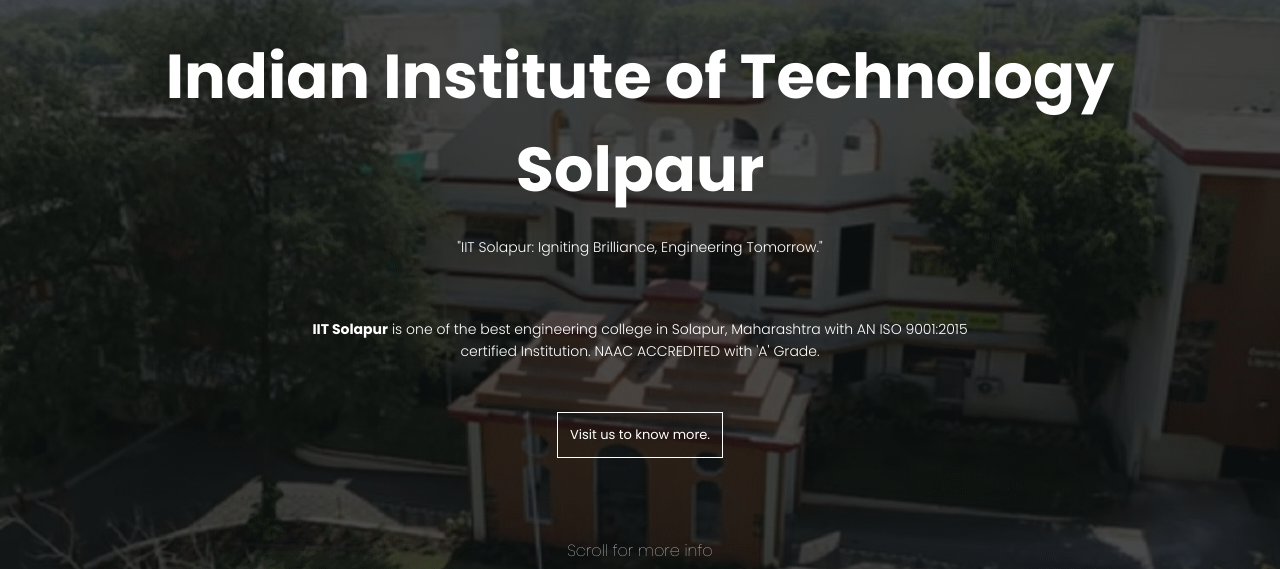
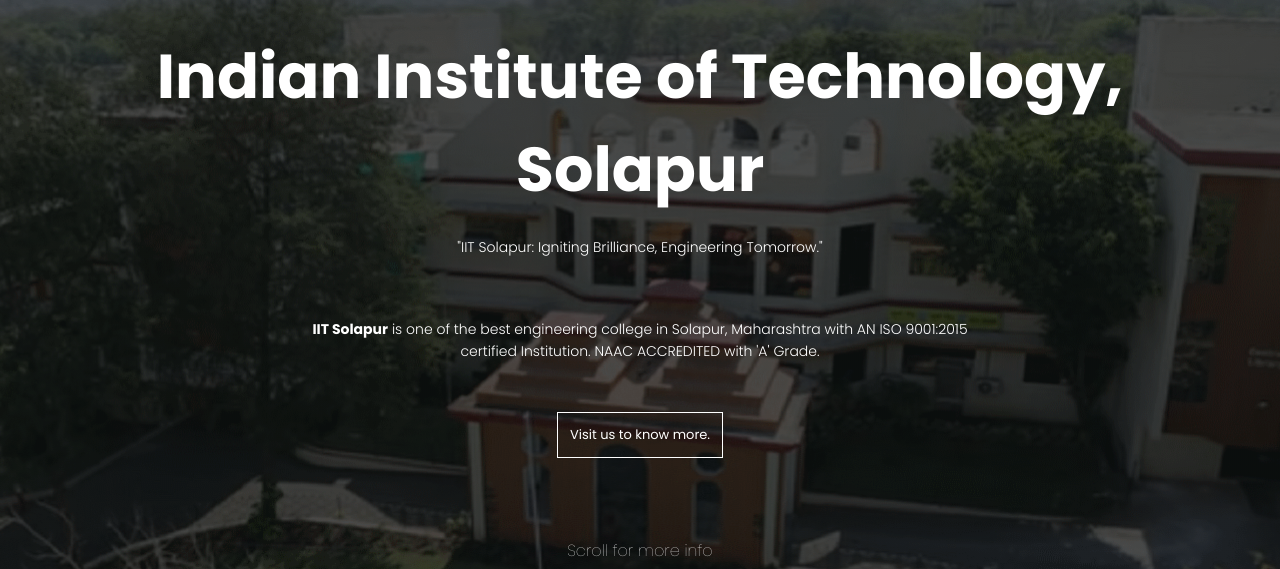
Before and after one commit to Parthk26/WT-Assignment, a plain HTML site: page index.html in a window 1280 px wide. Shown: the part 156-725 px from the top of the page. Drawn offline with Linux system fonts and the light colour scheme.

Commit message:
Update index.html

```diff
--- a/index.html
+++ b/index.html
@@ -27,7 +27,7 @@
                 <i class="fa fa-bars" onclick="showMenu()"></i>
             </nav>
             <div class="text-box">
-                <h1><b>Indian Institute of Technology Solpaur</b></h1>
+                <h1><b>Indian Institute of Technology, Solapur</b></h1>
                 <p>"IIT Solapur: Igniting Brilliance, Engineering Tomorrow."</p>
                 <p>
                     <b>IIT Solapur</b> is one of the best engineering college in Solapur, Maharashtra with AN ISO 9001:2015<br> certified Institution. NAAC ACCREDITED with 'A' Grade.
```
